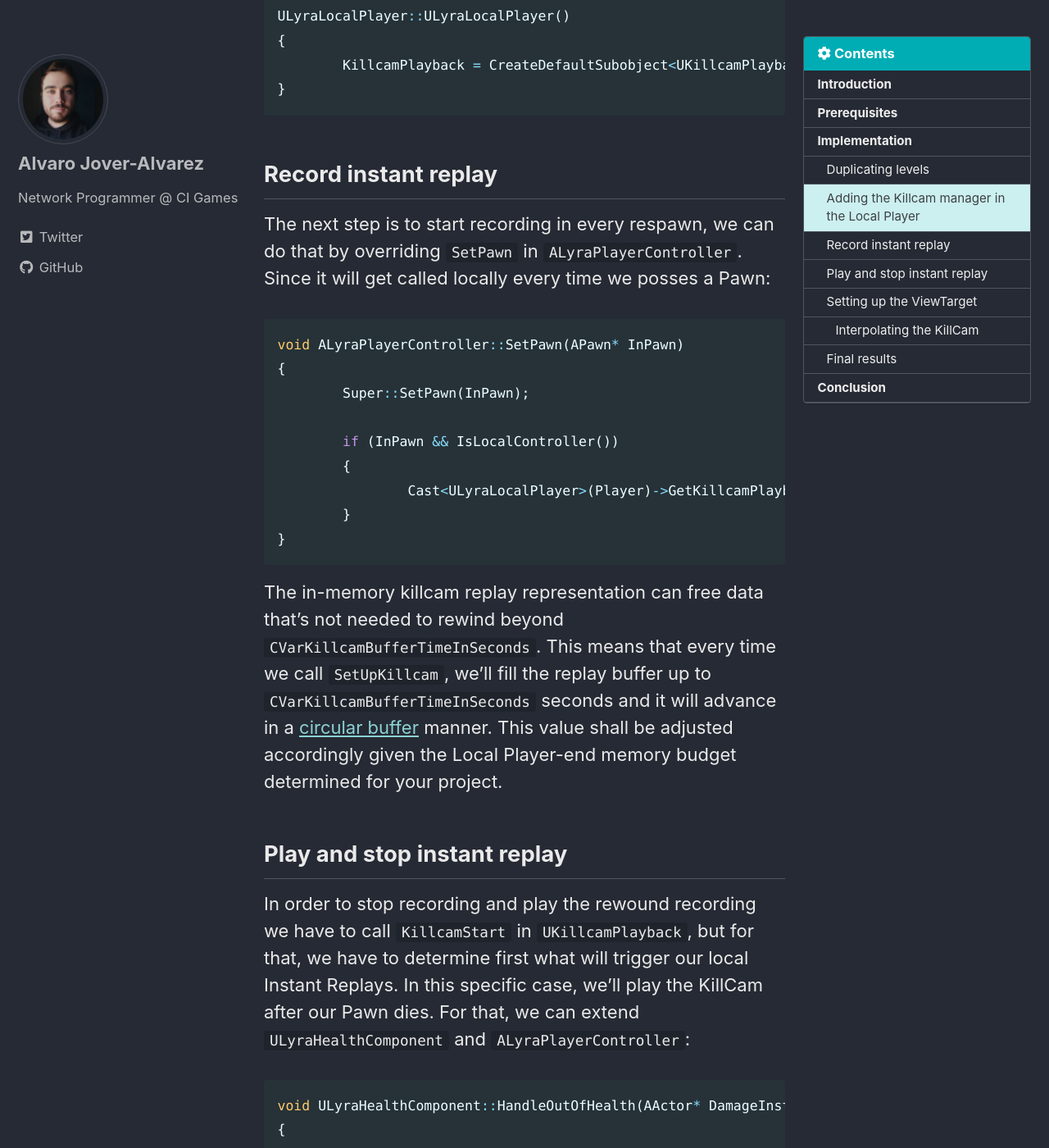
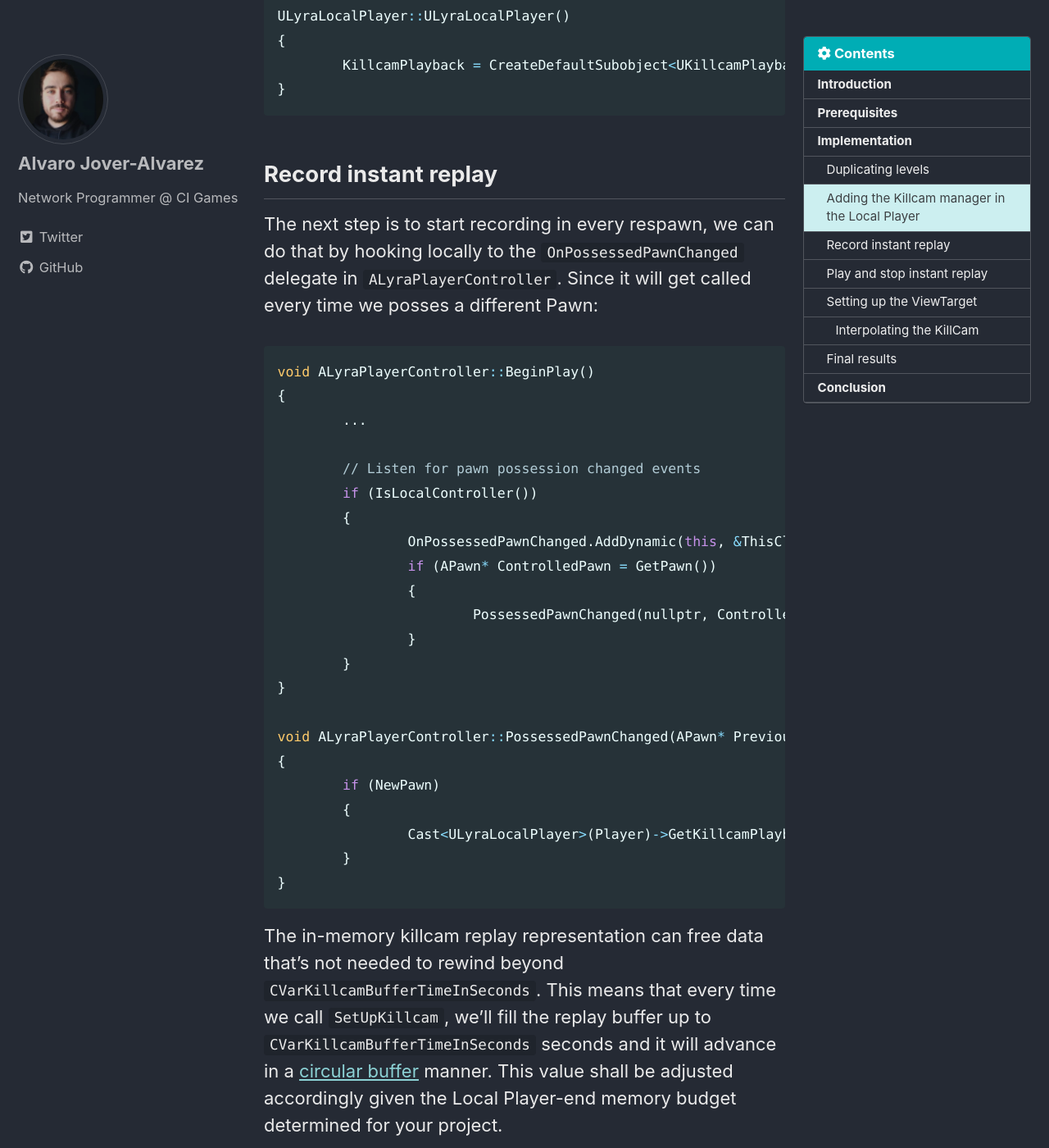
Before and after one commit to vorixo/devtricks, a Jekyll site: the page built from _posts/2023-02-19-killcam.md, in a window 1280 px wide and 1400 px high, scrolled down 3235 px. Shown: the whole window at 82% size. Built offline with Jekyll 4.4.1, drawn with Linux system fonts in a browser that asks for light colours; cached includes are drawn as plain includes; some of the changed text lies outside the part shown.

Commit message:
[FIX] Changing SetPawn for PossessedPawnChanged delegate

```diff
--- a/_posts/2023-02-19-killcam.md
+++ b/_posts/2023-02-19-killcam.md
@@ -79,14 +79,27 @@ ULyraLocalPlayer::ULyraLocalPlayer()
 
 ## Record instant replay
 
-The next step is to start recording in every respawn, we can do that by overriding `SetPawn` in `ALyraPlayerController`. Since it will get called locally every time we posses a Pawn:
+The next step is to start recording in every respawn, we can do that by hooking locally to the `OnPossessedPawnChanged` delegate in `ALyraPlayerController`. Since it will get called every time we posses a different Pawn:
 
 {% highlight c++ %}
-void ALyraPlayerController::SetPawn(APawn* InPawn)
+void ALyraPlayerController::BeginPlay()
 {
-	Super::SetPawn(InPawn);
+	...
 
-	if (InPawn && IsLocalController())
+	// Listen for pawn possession changed events
+	if (IsLocalController())
+	{
+		OnPossessedPawnChanged.AddDynamic(this, &ThisClass::PossessedPawnChanged);
+		if (APawn* ControlledPawn = GetPawn())
+		{
+			PossessedPawnChanged(nullptr, ControlledPawn);
+		}
+	}
+}
+
+void ALyraPlayerController::PossessedPawnChanged(APawn* PreviousPawn, APawn* NewPawn)
+{
+	if (NewPawn)
 	{
 		Cast<ULyraLocalPlayer>(Player)->GetKillcamPlaybackManager()->SetUpKillcam(GetWorld());
 	}
@@ -94,6 +107,9 @@ void ALyraPlayerController::SetPawn(APawn* InPawn)
 {% endhighlight %}
 
 The in-memory killcam replay representation can free data that's not needed to rewind beyond `CVarKillcamBufferTimeInSeconds`. This means that every time we call `SetUpKillcam`, we'll fill the replay buffer up to `CVarKillcamBufferTimeInSeconds` seconds and it will advance in a [circular buffer](https://en.wikipedia.org/wiki/Circular_buffer) manner. This value shall be adjusted accordingly given the Local Player-end memory budget determined for your project.
+
+Overriding `SetPawn` won't yield the same results, as `SetPawn` doesn't provide a mechanism to differ against the previous Pawn.
+{: .notice--info}
 
 ## Play and stop instant replay
 
```
